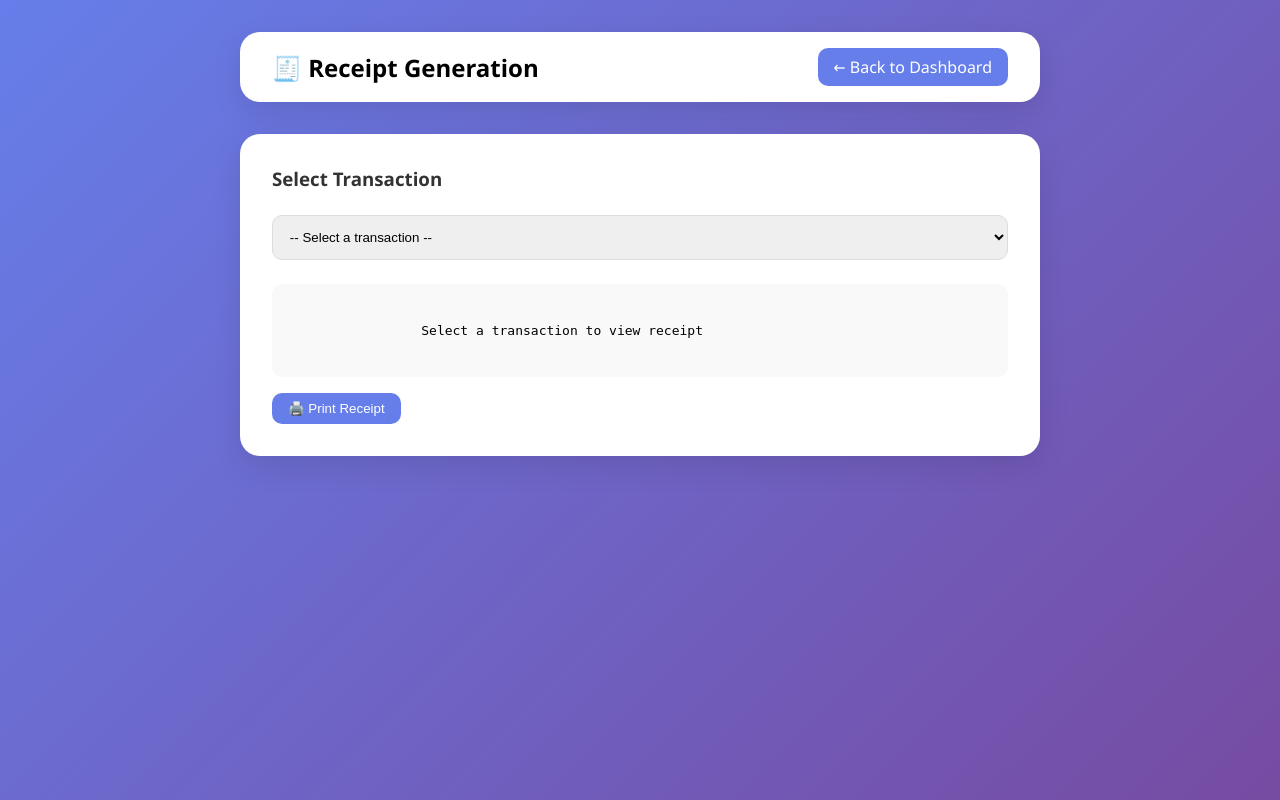
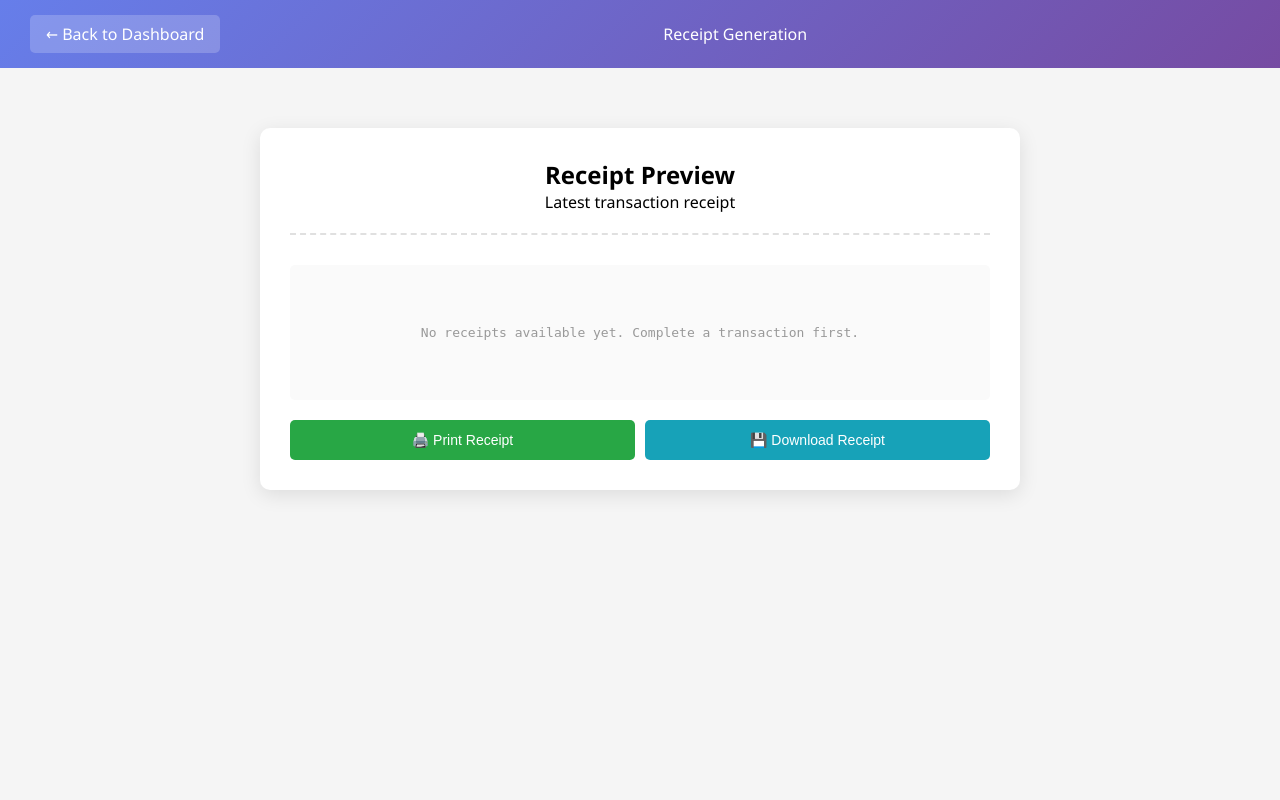
Before and after one commit to felecilmaeronquillo-crypto/POS--POINT-OF-SALE--FOR-SMALL-BUSINESS, a Flask app: template templates/receiptgenerationsforcustomers.html in a window 1280 px wide. Run offline with Flask 3, Linux system fonts and the light colour scheme; the template is opened without the code that fills it, so the values that code supplies are empty.

Commit message:
Update receiptgenerationsforcustomers.html

```diff
--- a/templates/receiptgenerationsforcustomers.html
+++ b/templates/receiptgenerationsforcustomers.html
@@ -5,175 +5,162 @@
     <meta name="viewport" content="width=device-width, initial-scale=1.0">
     <title>Receipt Generation - POS System</title>
     <style>
-        * { margin: 0; padding: 0; box-sizing: border-box; }
+        * {
+            margin: 0;
+            padding: 0;
+            box-sizing: border-box;
+        }
         body {
             font-family: 'Segoe UI', Tahoma, Geneva, Verdana, sans-serif;
+            background: #f5f5f5;
+        }
+        .navbar {
             background: linear-gradient(135deg, #667eea 0%, #764ba2 100%);
-            min-height: 100vh;
-            padding: 2rem;
+            color: white;
+            padding: 15px 30px;
+            display: flex;
+            justify-content: space-between;
+            align-items: center;
+        }
+        .back-btn {
+            background: rgba(255,255,255,0.2);
+            padding: 8px 16px;
+            border-radius: 5px;
+            cursor: pointer;
         }
         .container {
             max-width: 800px;
-            margin: 0 auto;
-        }
-        .header {
-            background: white;
-            border-radius: 20px;
-            padding: 1rem 2rem;
-            margin-bottom: 2rem;
-            display: flex;
-            justify-content: space-between;
-            align-items: center;
-            box-shadow: 0 10px 30px rgba(0,0,0,0.1);
-        }
-        .back-btn {
-            background: #667eea;
-            color: white;
-            padding: 0.5rem 1rem;
-            border-radius: 10px;
-            text-decoration: none;
-        }
-        .card {
-            background: white;
-            border-radius: 20px;
-            padding: 2rem;
-            box-shadow: 0 10px 30px rgba(0,0,0,0.1);
+            margin: 40px auto;
+            padding: 20px;
         }
         .receipt-preview {
-            background: #f9f9f9;
-            padding: 1.5rem;
+            background: white;
             border-radius: 10px;
+            padding: 30px;
+            box-shadow: 0 5px 20px rgba(0,0,0,0.1);
+        }
+        .receipt-header {
+            text-align: center;
+            margin-bottom: 30px;
+            padding-bottom: 20px;
+            border-bottom: 2px dashed #e0e0e0;
+        }
+        .receipt-content {
             font-family: monospace;
             white-space: pre-wrap;
-            margin-top: 1rem;
-            max-height: 500px;
-            overflow-y: auto;
+            background: #fafafa;
+            padding: 20px;
+            border-radius: 5px;
+            margin: 20px 0;
         }
-        .btn {
-            padding: 0.5rem 1rem;
+        .btn-group {
+            display: flex;
+            gap: 10px;
+            margin-top: 20px;
+        }
+        button {
+            flex: 1;
+            padding: 12px;
             border: none;
-            border-radius: 10px;
+            border-radius: 5px;
             cursor: pointer;
-            margin-top: 1rem;
-            margin-right: 0.5rem;
+            font-size: 14px;
         }
-        .btn-primary {
-            background: #667eea;
+        .print-btn {
+            background: #28a745;
             color: white;
         }
-        .btn-success {
-            background: #10b981;
+        .download-btn {
+            background: #17a2b8;
             color: white;
         }
-        select, input {
-            width: 100%;
-            padding: 0.8rem;
-            margin: 0.5rem 0;
-            border: 1px solid #ddd;
-            border-radius: 10px;
+        .info-message {
+            text-align: center;
+            color: #999;
+            padding: 40px;
         }
-        h3 { margin-bottom: 1rem; color: #333; }
     </style>
 </head>
 <body>
+    <div class="navbar">
+        <div class="back-btn" onclick="window.location.href='/'">← Back to Dashboard</div>
+        <div>Receipt Generation</div>
+        <div></div>
+    </div>
+
     <div class="container">
-        <div class="header">
-            <h2>🧾 Receipt Generation</h2>
-            <a href="/" class="back-btn">← Back to Dashboard</a>
-        </div>
-
-        <div class="card">
-            <h3>Select Transaction</h3>
-            <select id="transactionSelect" title="Select Transaction" aria-label="Select Transaction" onchange="loadReceipt()">
-                <option value="">-- Select a transaction --</option>
-            </select>
-
-            <div id="receiptPreview" class="receipt-preview">
-                Select a transaction to view receipt
+        <div class="receipt-preview">
+            <div class="receipt-header">
+                <h2>Receipt Preview</h2>
+                <p>Latest transaction receipt</p>
             </div>
-
-            <button class="btn btn-primary" onclick="printReceipt()">🖨️ Print Receipt</button>
+            <div id="receiptContent" class="receipt-content"></div>
+            <div class="btn-group">
+                <button class="print-btn" onclick="printReceipt()">🖨️ Print Receipt</button>
+                <button class="download-btn" onclick="downloadReceipt()">💾 Download Receipt</button>
+            </div>
         </div>
     </div>
 
     <script>
-        let currentReceipt = '';
+        let currentReceipt = null;
 
-        async function loadTransactions() {
+        async function loadLatestReceipt() {
+            // Get the latest transaction
             const response = await fetch('/api/transactions');
             const transactions = await response.json();
 
-            const select = document.getElementById('transactionSelect');
-            select.innerHTML = '<option value="">-- Select a transaction --</option>' +
-                transactions.map(t => `<option value="${t.id}">#${t.id} - ${new Date(t.date).toLocaleString()} - ₱${t.total.toLocaleString()}</option>`).join('');
-        }
+            if (transactions && transactions.length > 0) {
+                const latestTransaction = transactions[0];
+                const receiptResponse = await fetch('/api/receipt/generate', {
+                    method: 'POST',
+                    headers: { 'Content-Type': 'application/json' },
+                    body: JSON.stringify({ transaction_id: latestTransaction.id })
+                });
 
-        async function loadReceipt() {
-            const transactionId = document.getElementById('transactionSelect').value;
-            if (!transactionId) {
-                document.getElementById('receiptPreview').innerHTML = 'Select a transaction to view receipt';
-                return;
-            }
-
-            const response = await fetch('/api/transactions');
-            const transactions = await response.json();
-            const transaction = transactions.find(t => t.id == transactionId);
-
-            if (transaction) {
-                // Generate receipt format
-                const date = new Date(transaction.date);
-                const receipt = [];
-                receipt.push("╔════════════════════════════════════════╗");
-                receipt.push("║           MODERN POS SYSTEM            ║");
-                receipt.push("║        123 Business Street, City       ║");
-                receipt.push("╚════════════════════════════════════════╝");
-                receipt.push("");
-                receipt.push(`Transaction #: ${transaction.id}`);
-                receipt.push(`Date: ${date.toLocaleDateString()}`);
-                receipt.push(`Time: ${date.toLocaleTimeString()}`);
-                receipt.push(`Cashier: ${transaction.cashier || 'POS User'}`);
-                receipt.push("─────────────────────────────────────────");
-                receipt.push("");
-                receipt.push("ITEMS:");
-
-                for (const item of transaction.items) {
-                    receipt.push(`${item.name}`);
-                    receipt.push(`  ${item.quantity} x ₱${item.price.toLocaleString()} = ₱${(item.price * item.quantity).toLocaleString()}`);
+                if (receiptResponse.ok) {
+                    const data = await receiptResponse.json();
+                    currentReceipt = data.receipt;
+                    document.getElementById('receiptContent').textContent = currentReceipt;
+                } else {
+                    document.getElementById('receiptContent').innerHTML = '<div class="info-message">No receipts available yet. Complete a transaction first.</div>';
                 }
-
-                receipt.push("");
-                receipt.push("─────────────────────────────────────────");
-                receipt.push(`Subtotal:                    ₱${transaction.subtotal.toLocaleString()}`);
-
-                if (transaction.discount_amount > 0) {
-                    receipt.push(`Discount:                     -₱${transaction.discount_amount.toLocaleString()}`);
-                }
-
-                receipt.push(`TOTAL:                       ₱${transaction.total.toLocaleString()}`);
-                receipt.push(`Cash Payment:                ₱${transaction.payment.toLocaleString()}`);
-                receipt.push(`Change:                      ₱${transaction.change.toLocaleString()}`);
-                receipt.push("═════════════════════════════════════════");
-                receipt.push("          THANK YOU FOR SHOPPING!");
-                receipt.push("            Please come again!");
-                receipt.push("═════════════════════════════════════════");
-
-                currentReceipt = receipt.join("\n");
-                document.getElementById('receiptPreview').innerText = currentReceipt;
+            } else {
+                document.getElementById('receiptContent').innerHTML = '<div class="info-message">No receipts available yet. Complete a transaction first.</div>';
             }
         }
 
         function printReceipt() {
             if (currentReceipt) {
                 const printWindow = window.open('', '_blank');
-                printWindow.document.write('<pre>' + currentReceipt + '</pre>');
+                printWindow.document.write('<html><head><title>Receipt</title></head><body><pre>' + currentReceipt + '</pre></body></html>');
                 printWindow.document.close();
                 printWindow.print();
             } else {
-                alert('Please select a transaction first');
+                alert('No receipt to print');
             }
         }
 
-        loadTransactions();
+        function downloadReceipt() {
+            if (currentReceipt) {
+                const blob = new Blob([currentReceipt], { type: 'text/plain' });
+                const url = URL.createObjectURL(blob);
+                const a = document.createElement('a');
+                a.href = url;
+                a.download = `receipt_${new Date().getTime()}.txt`;
+                document.body.appendChild(a);
+                a.click();
+                document.body.removeChild(a);
+                URL.revokeObjectURL(url);
+            } else {
+                alert('No receipt to download');
+            }
+        }
+
+        loadLatestReceipt();
+
+        // Refresh receipt every 30 seconds
+        setInterval(loadLatestReceipt, 30000);
     </script>
 </body>
 </html>
```
